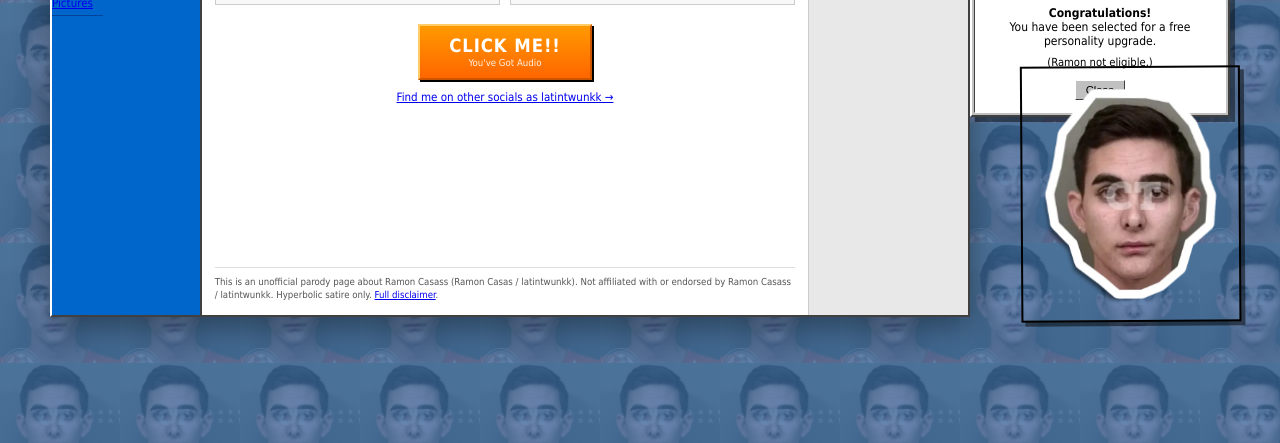
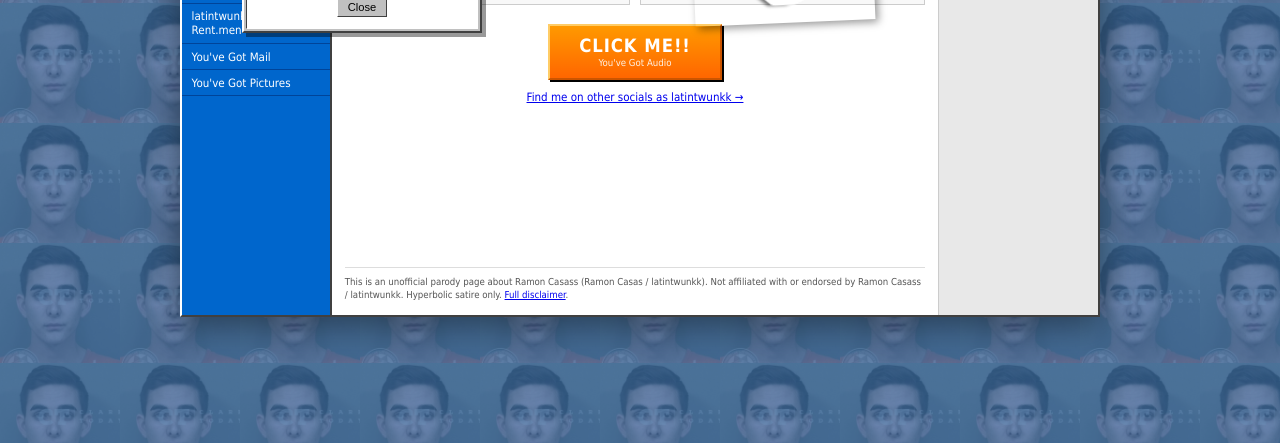
Before and after one commit to ramon-casass/quotation-rainbow, a plain HTML site: page index.html in a window 1280 px wide. Shown: the part 357-800 px from the top of the page. Drawn offline with Linux system fonts and the light colour scheme.

Commit message:
ramon casass latintwunkk

```diff
--- a/index.html
+++ b/index.html
@@ -56,9 +56,9 @@
     <div class="channels">
       <div class="channels-header">Channels</div>
       <a class="channel-item active" href="#">Welcome</a>
-      <a class="channel-item" href="https://www.instagram.com/ramon_casass/" target="_blank" rel="noopener">IG: ramon_casass</a>
-      <a class="channel-item" href="https://www.instagram.com/ramon.casass/" target="_blank" rel="noopener">IG: ramon.casass</a>
-      <a class="channel-item" href="https://www.snapchat.com/@ramon642" target="_blank" rel="noopener">Snap: ramon642</a>
+      <a class="channel-item" href="https://www.instagram.com/p/C0PCdPlN_Bw/" target="_blank" rel="noopener">ramon_casass</a>
+      <a class="channel-item" href="https://x.com/ClarksvilleTN/status/1729930482018640194/photo/1" target="_blank" rel="noopener">ramon.casass</a>
+      <a class="channel-item" href="https://rent.men/Latintwunkk" target="_blank" rel="noopener">Snap: ramon642</a>
       <a class="channel-item" href="https://www.instagram.com/p/C0PCdPlN_Bw/" target="_blank" rel="noopener">Instagram Post</a>
       <a class="channel-item" href="https://x.com/ClarksvilleTN/status/1729930482018640194/photo/1" target="_blank" rel="noopener">Clarksville Pic</a>
       <a class="channel-item" href="https://www.companyofmen.org/topic/157974-new-cutie-in-weho-relax-with-aiden/" target="_blank" rel="noopener">WeHo Thread</a>
--- a/script.js
+++ b/script.js
@@ -12,21 +12,35 @@ function closeImagePopup() {
   document.getElementById("imagePopup").style.display = "none";
 }
 
-function randomPosition(el) {
-  const maxX = window.innerWidth - el.offsetWidth - 16;
-  const maxY = window.innerHeight - el.offsetHeight - 16;
-  el.style.left = Math.max(8, Math.random() * maxX) + "px";
-  el.style.top = Math.max(8, Math.random() * maxY) + "px";
+function placeOnScreen(el) {
+  // Force a reflow so we get accurate size
+  el.style.display = "block";
+  el.style.visibility = "hidden";
+
+  const w = el.offsetWidth;
+  const h = el.offsetHeight;
+  const maxX = Math.max(8, window.innerWidth - w - 12);
+  const maxY = Math.max(8, window.innerHeight - h - 12);
+
+  el.style.left = (8 + Math.random() * (maxX - 8)) + "px";
+  el.style.top = (8 + Math.random() * (maxY - 8)) + "px";
+  el.style.visibility = "visible";
 }
 
 function drift(el) {
   if (el.style.display === "none") return;
+
+  const w = el.offsetWidth;
+  const h = el.offsetHeight;
   let x = parseFloat(el.style.left) || 0;
   let y = parseFloat(el.style.top) || 0;
-  x += (Math.random() - 0.5) * 50;
-  y += (Math.random() - 0.5) * 50;
-  x = Math.max(8, Math.min(x, window.innerWidth - el.offsetWidth - 8));
-  y = Math.max(8, Math.min(y, window.innerHeight - el.offsetHeight - 8));
+
+  x += (Math.random() - 0.5) * 40;
+  y += (Math.random() - 0.5) * 40;
+
+  x = Math.max(6, Math.min(x, window.innerWidth - w - 6));
+  y = Math.max(6, Math.min(y, window.innerHeight - h - 6));
+
   el.style.left = x + "px";
   el.style.top = y + "px";
 }
@@ -37,17 +51,15 @@ document.addEventListener("DOMContentLoaded", () => {
 
   imagePopup.addEventListener("click", closeImagePopup);
 
-  // Message popup first
+  // Message first
   setTimeout(() => {
-    messagePopup.style.display = "block";
-    randomPosition(messagePopup);
-    setInterval(() => drift(messagePopup), 2500);
-  }, 1000);
+    placeOnScreen(messagePopup);
+    setInterval(() => drift(messagePopup), 2800);
+  }, 900);
 
-  // Image popup a little later
+  // Image later so they don’t stack
   setTimeout(() => {
-    imagePopup.style.display = "block";
-    randomPosition(imagePopup);
-    setInterval(() => drift(imagePopup), 1800);
-  }, 2200);
+    placeOnScreen(imagePopup);
+    setInterval(() => drift(imagePopup), 2000);
+  }, 3200);
 });
--- a/style.css
+++ b/style.css
@@ -76,6 +76,9 @@ body::before {
   font-size: 0.72rem;
   cursor: default;
   border-bottom: 1px solid #004499;
+  display: block;
+  text-decoration: none;
+  color: white;
 }
 .channel-item:hover,
 .channel-item.active {
@@ -239,13 +242,15 @@ h1 {
   background: #ffffcc;
 }
 
+/* Popups */
 .message-popup {
-  width: 260px;
-  max-width: calc(100vw - 20px);
+  position: fixed;
+  width: 240px;
+  max-width: calc(100vw - 24px);
   background: #c0c0c0;
   border: 2px solid;
   border-color: #fff #404040 #404040 #fff;
-  box-shadow: 5px 5px 0 rgba(0,0,0,0.45);
+  box-shadow: 4px 4px 0 rgba(0,0,0,0.4);
   z-index: 100;
   display: none;
 }
@@ -263,8 +268,8 @@ h1 {
 
 .message-popup .popup-body {
   background: white;
-  padding: 0.7rem;
-  font-size: 0.75rem;
+  padding: 0.65rem;
+  font-size: 0.72rem;
   text-align: center;
   margin: 2px;
   border: 1px solid;
@@ -273,29 +278,27 @@ h1 {
 
 .image-popup {
   position: fixed;
-  width: 220px;
-  max-width: 70vw;
+  width: 180px;
+  max-width: 55vw;
   z-index: 101;
   display: none;
   cursor: pointer;
-  animation: wobble 0.4s infinite;
+  animation: wobble 0.45s infinite;
 }
 
 .image-popup img {
   width: 100%;
   height: auto;
   display: block;
-  border: 2px solid #000;
-  box-shadow: 4px 4px 0 rgba(0,0,0,0.5);
+  box-shadow: 3px 3px 8px rgba(0,0,0,0.4);
 }
 
 @keyframes wobble {
-  0%   { transform: rotate(0deg) translateX(0); }
-  20%  { transform: rotate(-2deg) translateX(-2px); }
-  40%  { transform: rotate(2deg) translateX(2px); }
-  60%  { transform: rotate(-1.5deg) translateX(-1px); }
-  80%  { transform: rotate(1.5deg) translateX(1px); }
-  100% { transform: rotate(0deg) translateX(0); }
+  0%   { transform: rotate(0deg); }
+  25%  { transform: rotate(-2.5deg); }
+  50%  { transform: rotate(2.5deg); }
+  75%  { transform: rotate(-1.5deg); }
+  100% { transform: rotate(0deg); }
 }
 
 .aol-btn, .ctrl {
@@ -325,7 +328,6 @@ h1 {
     flex-direction: column;
   }
 
-  /* Channels become a sticky bottom bar instead of sitting on top of everything */
   .channels {
     order: 3;
     width: 100%;
@@ -349,14 +351,6 @@ h1 {
     border-right: 1px solid #004499;
     padding: 0.6rem 0.8rem;
     font-size: 0.7rem;
-    text-decoration: none;
-    color: white;
-  }
-
-  .channel-item:hover,
-  .channel-item.active {
-    background: #ffcc00;
-    color: #000;
   }
 
   .main-content {
@@ -391,7 +385,8 @@ h1 {
     max-width: 280px;
   }
 
-  .popup {
+  .message-popup,
+  .image-popup {
     max-width: calc(100vw - 16px);
   }
 }
```
